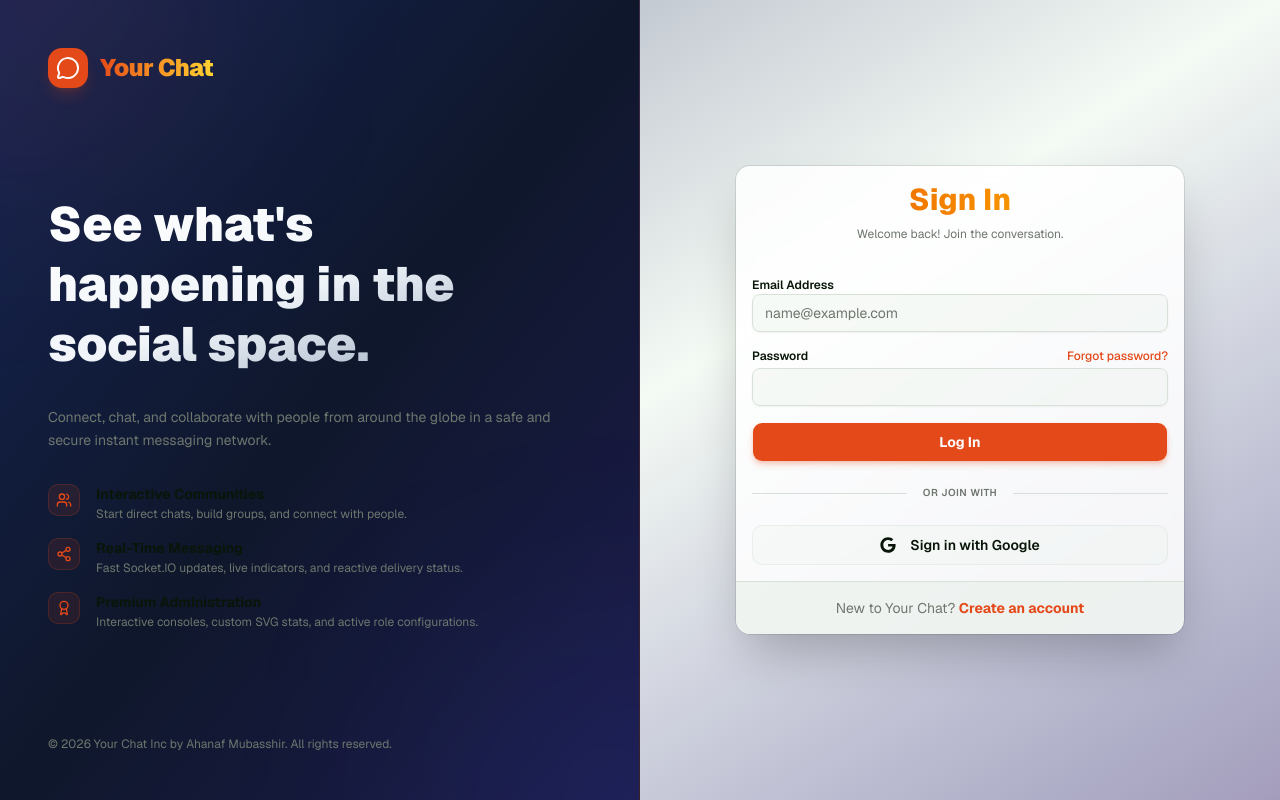
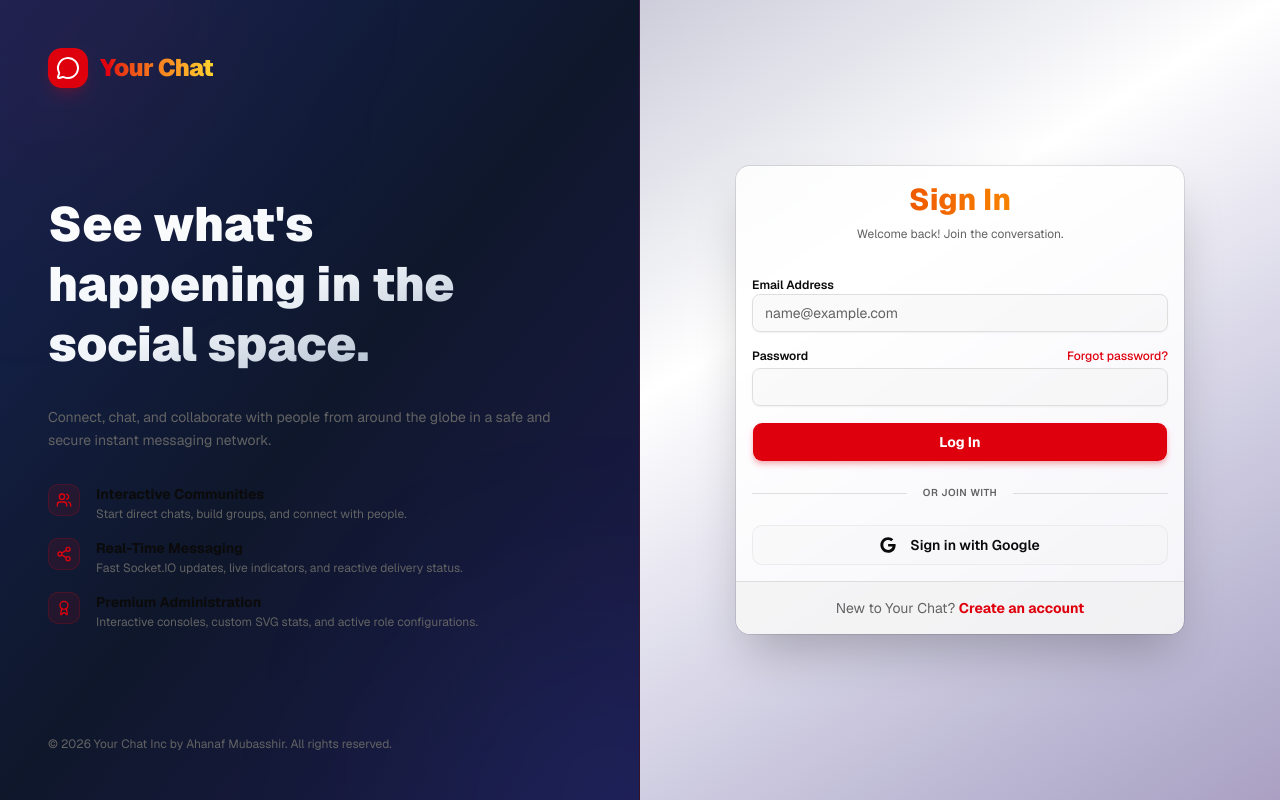
Before and after one commit to ahanaf607307/message-app-frontend, a Next.js app: page /auth/login in a window 1280 px wide. Built offline with nearby package versions, Linux system fonts and the light colour scheme; no server answers.

Commit message:
Update theme and base layouts to red and white design

```diff
--- a/package.json
+++ b/package.json
@@ -20,6 +20,7 @@
     "react": "19.2.4",
     "react-dom": "19.2.4",
     "react-hook-form": "^7.72.1",
+    "react-hot-toast": "^2.6.0",
     "shadcn": "^4.3.0",
     "socket.io-client": "^4.8.3",
     "tailwind-merge": "^3.5.0",
--- a/src/app/globals.css
+++ b/src/app/globals.css
@@ -49,66 +49,66 @@
 }
 
 :root {
-  --background: oklch(0.98 0.01 145); /* Soft pale green-grey */
-  --foreground: oklch(0.18 0.03 145); /* Deep forest-black */
+  --background: oklch(1 0 0); /* White */
+  --foreground: oklch(0.15 0 0); /* Dark */
   --card: oklch(1 0 0);
-  --card-foreground: oklch(0.18 0.03 145);
+  --card-foreground: oklch(0.15 0 0);
   --popover: oklch(1 0 0);
-  --popover-foreground: oklch(0.18 0.03 145);
-  --primary: oklch(0.62 0.2 36); /* Bright orange */
-  --primary-foreground: oklch(0.985 0 0);
-  --secondary: oklch(0.93 0.02 145); /* Soft light green */
-  --secondary-foreground: oklch(0.18 0.03 145);
-  --muted: oklch(0.94 0.015 145);
-  --muted-foreground: oklch(0.556 0.015 145);
-  --accent: oklch(0.93 0.02 145);
-  --accent-foreground: oklch(0.62 0.2 36);
-  --destructive: oklch(0.577 0.245 27.325);
-  --border: oklch(0.9 0.015 145);
-  --input: oklch(0.9 0.015 145);
-  --ring: oklch(0.62 0.2 36);
-  --chart-1: oklch(0.62 0.2 36);
-  --chart-2: oklch(0.4 0.03 145);
+  --popover-foreground: oklch(0.15 0 0);
+  --primary: oklch(0.55 0.25 25); /* Strong Red */
+  --primary-foreground: oklch(1 0 0); /* White text on primary */
+  --secondary: oklch(0.95 0.05 25); /* Very light red */
+  --secondary-foreground: oklch(0.2 0 0);
+  --muted: oklch(0.95 0 0); /* Light gray */
+  --muted-foreground: oklch(0.5 0 0);
+  --accent: oklch(0.95 0.05 25); /* Very light red */
+  --accent-foreground: oklch(0.55 0.25 25); /* Strong Red */
+  --destructive: oklch(0.55 0.25 25); /* Strong Red */
+  --border: oklch(0.9 0 0);
+  --input: oklch(0.9 0 0);
+  --ring: oklch(0.55 0.25 25);
+  --chart-1: oklch(0.55 0.25 25);
+  --chart-2: oklch(0.65 0.2 25);
   --radius: 0.625rem;
-  --sidebar: oklch(0.96 0.015 145);
-  --sidebar-foreground: oklch(0.18 0.03 145);
-  --sidebar-primary: oklch(0.62 0.2 36);
+  --sidebar: oklch(0.98 0 0);
+  --sidebar-foreground: oklch(0.15 0 0);
+  --sidebar-primary: oklch(0.55 0.25 25);
   --sidebar-primary-foreground: oklch(1 0 0);
-  --sidebar-accent: oklch(0.92 0.015 145);
-  --sidebar-accent-foreground: oklch(0.62 0.2 36);
-  --sidebar-border: oklch(0.9 0.015 145);
-  --sidebar-ring: oklch(0.62 0.2 36);
+  --sidebar-accent: oklch(0.95 0.05 25);
+  --sidebar-accent-foreground: oklch(0.55 0.25 25);
+  --sidebar-border: oklch(0.9 0 0);
+  --sidebar-ring: oklch(0.55 0.25 25);
 }
 
 .dark {
-  --background: oklch(0.14 0.02 145); /* Deep midnight forest green */
-  --foreground: oklch(0.95 0.01 140);  /* Ice grey */
-  --card: oklch(0.17 0.025 145);      /* Muted forest card */
-  --card-foreground: oklch(0.95 0.01 140);
-  --popover: oklch(0.17 0.025 145);
-  --popover-foreground: oklch(0.95 0.01 140);
-  --primary: oklch(0.66 0.22 36);     /* Vibrant Orange */
-  --primary-foreground: oklch(0.14 0.02 145);
-  --secondary: oklch(0.2 0.025 145);   /* Soft forest secondary */
-  --secondary-foreground: oklch(0.95 0.01 140);
-  --muted: oklch(0.2 0.025 145);
-  --muted-foreground: oklch(0.65 0.015 145);
-  --accent: oklch(0.2 0.025 145);
-  --accent-foreground: oklch(0.66 0.22 36);
-  --destructive: oklch(0.704 0.191 22.216);
-  --border: oklch(0.23 0.02 145);
-  --input: oklch(0.23 0.02 145);
-  --ring: oklch(0.66 0.22 36);
-  --chart-1: oklch(0.66 0.22 36);
-  --chart-2: oklch(0.4 0.03 145);
-  --sidebar: oklch(0.13 0.02 145);
-  --sidebar-foreground: oklch(0.95 0.01 140);
-  --sidebar-primary: oklch(0.66 0.22 36);
-  --sidebar-primary-foreground: oklch(0.13 0.02 145);
-  --sidebar-accent: oklch(0.2 0.025 145);
-  --sidebar-accent-foreground: oklch(0.66 0.22 36);
-  --sidebar-border: oklch(0.23 0.02 145);
-  --sidebar-ring: oklch(0.66 0.22 36);
+  --background: oklch(0.15 0 0); /* Dark */
+  --foreground: oklch(1 0 0); /* White */
+  --card: oklch(0.2 0 0);
+  --card-foreground: oklch(1 0 0);
+  --popover: oklch(0.2 0 0);
+  --popover-foreground: oklch(1 0 0);
+  --primary: oklch(0.6 0.25 25); /* Bright Red */
+  --primary-foreground: oklch(0.15 0 0); /* Dark text on primary */
+  --secondary: oklch(0.25 0.05 25); /* Dark red */
+  --secondary-foreground: oklch(1 0 0);
+  --muted: oklch(0.25 0 0);
+  --muted-foreground: oklch(0.7 0 0);
+  --accent: oklch(0.25 0.05 25); /* Dark red */
+  --accent-foreground: oklch(0.6 0.25 25); /* Bright Red */
+  --destructive: oklch(0.6 0.25 25);
+  --border: oklch(0.25 0 0);
+  --input: oklch(0.25 0 0);
+  --ring: oklch(0.6 0.25 25);
+  --chart-1: oklch(0.6 0.25 25);
+  --chart-2: oklch(0.5 0.2 25);
+  --sidebar: oklch(0.18 0 0);
+  --sidebar-foreground: oklch(1 0 0);
+  --sidebar-primary: oklch(0.6 0.25 25);
+  --sidebar-primary-foreground: oklch(0.15 0 0);
+  --sidebar-accent: oklch(0.25 0.05 25);
+  --sidebar-accent-foreground: oklch(0.6 0.25 25);
+  --sidebar-border: oklch(0.25 0 0);
+  --sidebar-ring: oklch(0.6 0.25 25);
 }
 
 @layer base {
--- a/src/app/layout.tsx
+++ b/src/app/layout.tsx
@@ -3,6 +3,7 @@ import { Geist, Geist_Mono, Lora, Space_Grotesk } from "next/font/google";
 import "./globals.css";
 import { AuthProvider } from "@/context/AuthContext";
 import { ThemeProvider } from "@/context/ThemeContext";
+import { Toaster } from "react-hot-toast";
 
 const geistSans = Geist({
   variable: "--font-geist-sans",
@@ -64,6 +65,7 @@ export default function RootLayout({
         <ThemeProvider>
           <AuthProvider>
             {children}
+            <Toaster position="top-center" />
           </AuthProvider>
         </ThemeProvider>
       </body>
```
Also changed, not shown: 1 other file (tests, documents, lock files or other folders).
